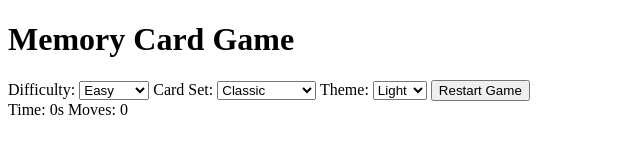
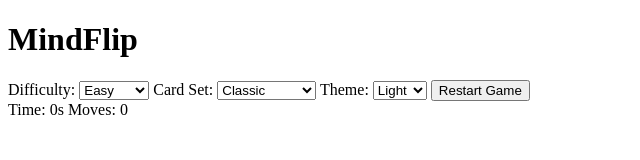
Before and after one commit to Saanvirajput/Mind-Flip, a plain HTML site: page index.html in a window 1280 px wide. Shown: the whole page, without its empty margins (0-640 px from the left). Drawn offline with Linux system fonts and the light colour scheme.

Commit message:
html commit

```diff
--- a/index.html
+++ b/index.html
@@ -8,7 +8,7 @@
 </head>
 <body>
     <div class="game-container">
-        <h1>Memory Card Game</h1>
+        <h1>MindFlip</h1>
         <div class="controls">
             <label for="difficulty">Difficulty:</label>
             <select id="difficulty">
```
